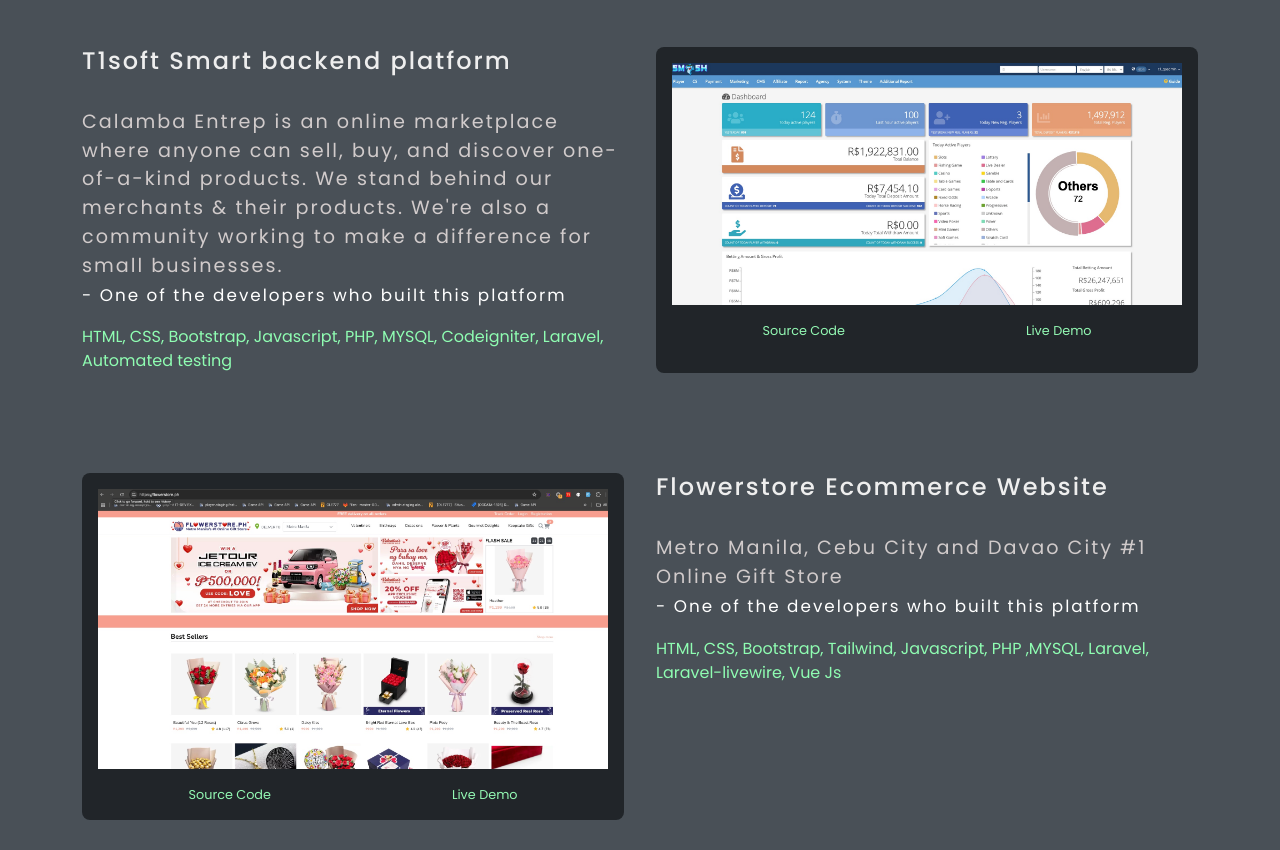
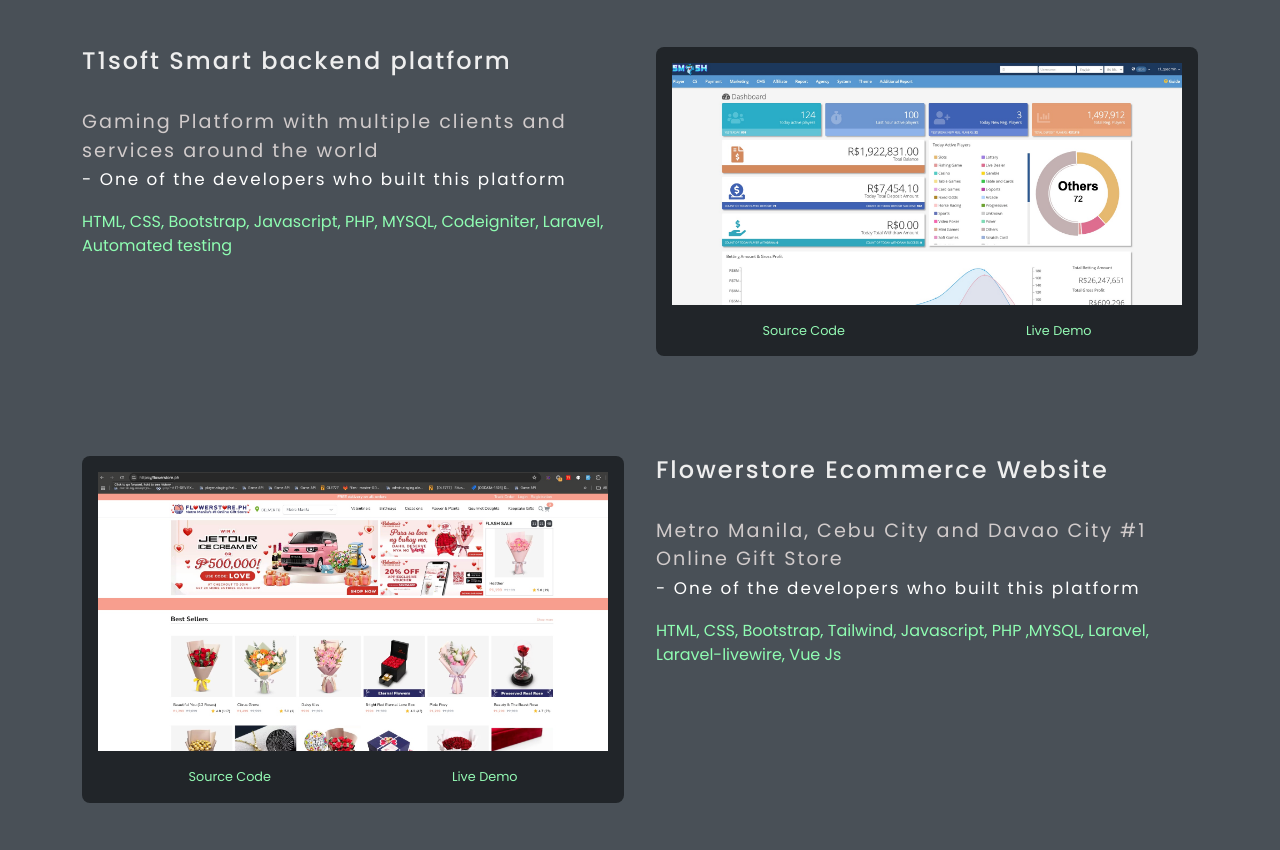
Before and after one commit to wendell1101/wendell1101.github.io, a website: page index.html in a window 1280 px wide. Shown: the part 3855-4705 px from the top of the page. Drawn offline with nearby package versions, Linux system fonts and the light colour scheme; files whose address does not match are found by name.

Commit message:
code update

```diff
--- a/index.html
+++ b/index.html
@@ -270,7 +270,7 @@
                         <div class="project-left">
                             <h2 class="subtitle2" data-aos="fade-left" style="margin-bottom:0!important">T1soft Smart backend platform</h2>
                             <p class="text-content" style="margin-top:0!important" data-aos="fade-up">
-                                Calamba Entrep is an online marketplace where anyone can sell, buy, and discover one-of-a-kind products. We stand behind our merchants & their products. We're also a community working to make a difference for small businesses.
+                                Gaming Platform with multiple clients and services around the world
                                 <br><small class="text-white text-sm">- One of the developers who built this platform</small>
                             </p>
                             <div class="tools">
```
